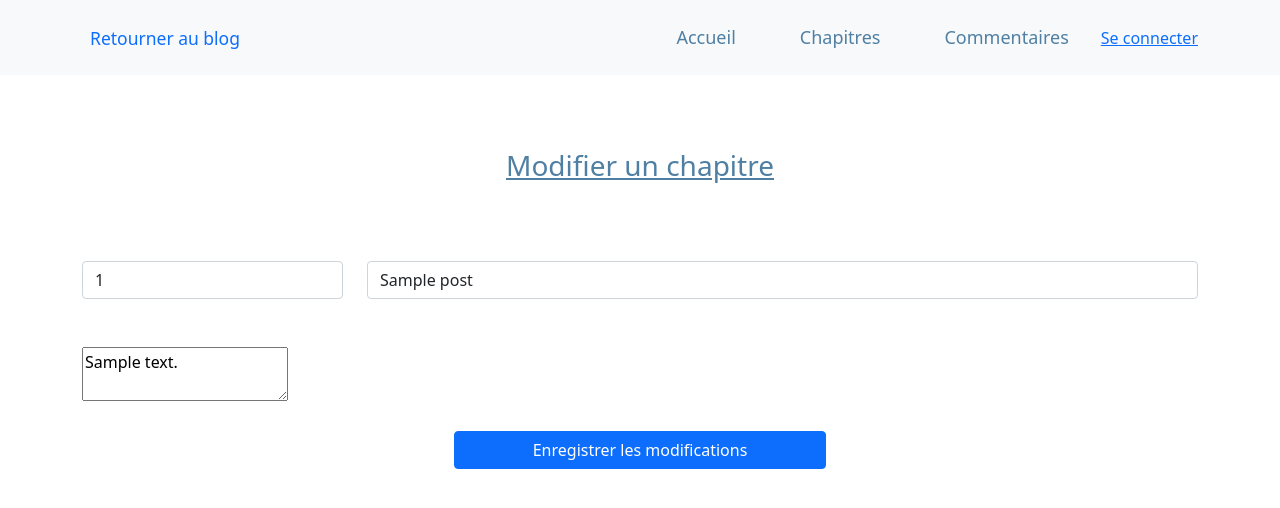
After one commit to claviale/OC-dwj-projet4, a PHP site: template view/backend/editChapter.php in a window 1280 px wide. The commit adds this page. Shown: the top 508 px of the page. Run offline with PHP 8.4, Linux system fonts and the light colour scheme; the template is opened without the code that fills it: most values are stand-ins (such as "Sample title", 1, 10 or a date in 2020); some libraries are stand-ins or nearby versions.

Commit message:
Backend : ajout et suppression de chapitre

```diff
--- a/view/backend/admin.php
+++ b/view/backend/admin.php
@@ -10,7 +10,7 @@
             </div>
             <div class="col-12">
                 <p class="my-3">Bienvenue dans l'espace administration, retrouvez ici toutes les fonctionnalités de votre blog :</p>
-                <button type="button" class="btn btn-outline-primary col-7 my-3">Gestion des chapitres</button>
+                <a href="index.php?action=chaptersView"><button type="button" class="btn btn-outline-primary col-7 my-3">Gestion des chapitres</button></a>
                 <button type="button" class="btn btn-outline-primary col-7 my-3">Gestion des commentaires</button>
             </div>
         </div>
--- /dev/null
+++ b/view/backend/editChapter.php
@@ -0,0 +1,45 @@
+<?php $title = "Modifier le chapitre"; ?>
+
+<?php ob_start(); ?>
+
+<div class="container">
+        <div class="row">
+            <div class="col mx-auto mt-4 text-center">
+                <h3><u>Modifier un chapitre</u></h3>
+            </div>
+        </div>
+</div>
+
+
+<form action="index.php?action=editChapter" method="post" class="container">
+    <div class="form-group row my-5">
+            <div class="col-3">
+                <input type="text" class="form-control" name="id" placeholder="Numéro du chapitre" value="<?= htmlspecialchars($post["id"]) ?>">
+            </div>
+            <div class="col-9">
+                <input type="text" class="form-control" name="title" placeholder="Titre du chapitre" value="<?= htmlspecialchars($post["title"]) ?>">
+            </div>
+    </div>
+
+
+    <div class="form-group">
+        <div class="row">
+            <div class="col-12 mx-auto">
+                <textarea id="basic-example" placeholder="Contenu du chapitre" name="content"><?= $post["content"] ?></textarea>
+            </div>
+        </div>
+        <div class="row col-4 mx-auto">
+            <button type="submit" class="btn btn-primary my-4">Enregistrer les modifications</button>
+        </div>
+
+    </div>
+</form>
+
+
+
+
+
+
+<?php $content = ob_get_clean(); ?>
+
+<?php require("templateBack.php"); ?>
--- a/view/backend/templateBack.php
+++ b/view/backend/templateBack.php
@@ -22,6 +22,22 @@
         <script src="https://code.jquery.com/jquery-3.2.1.slim.min.js" integrity="sha384-KJ3o2DKtIkvYIK3UENzmM7KCkRr/rE9/Qpg6aAZGJwFDMVNA/GpGFF93hXpG5KkN" crossorigin="anonymous"></script>
         <script src="https://cdnjs.cloudflare.com/ajax/libs/popper.js/1.12.9/umd/popper.min.js" integrity="sha384-ApNbgh9B+Y1QKtv3Rn7W3mgPxhU9K/ScQsAP7hUibX39j7fakFPskvXusvfa0b4Q" crossorigin="anonymous"></script>
         <script src="https://cdn.jsdelivr.net/npm/bootstrap@5.1.3/dist/js/bootstrap.bundle.min.js" integrity="sha384-ka7Sk0Gln4gmtz2MlQnikT1wXgYsOg+OMhuP+IlRH9sENBO0LRn5q+8nbTov4+1p" crossorigin="anonymous"></script>
-
+        <script src="https://cdn.tiny.cloud/1/00aj8vzsahyxwzkzmmoccqgabppa9i90zwth0ixy6us7789v/tinymce/6/tinymce.min.js" referrerpolicy="origin"></script>
+        <script>
+            tinymce.init({
+            selector: 'textarea#basic-example',
+            height: 500,
+            menubar: false,
+            plugins: [
+            'advlist', 'autolink', 'lists', 'link', 'image', 'charmap', 'preview',
+            'anchor', 'searchreplace', 'visualblocks', 'code', 'fullscreen',
+            'insertdatetime', 'media', 'table', 'code', 'help', 'wordcount'],
+            toolbar: 'undo redo | blocks | ' +
+            'bold italic backcolor | alignleft aligncenter ' +
+            'alignright alignjustify | bullist numlist outdent indent | ' +
+            'removeformat | help',
+            content_style: 'body { font-family:Helvetica,Arial,sans-serif; font-size:16px }'
+        });
+        </script>
     </body>
 </html>
--- a/view/frontend/listPostView.php
+++ b/view/frontend/listPostView.php
@@ -28,7 +28,7 @@ while ($data = $posts->fetch())
                 </h3>
 
                 <p>
-                    <?= nl2br(htmlspecialchars($data["content"])) ?>
+                    <?= nl2br($data["content"]) ?>
                     <br />
                     <em><a href="index.php?action=post&amp;id=<?= $data["id"] ?>">Commentaires</a></em>
                 </p>
--- a/view/frontend/postView.php
+++ b/view/frontend/postView.php
@@ -27,7 +27,7 @@
                         <em>le <?= $post["creation_date_fr"] ?></em>
                     </h3>
                     <p>
-                        <?= nl2br(htmlspecialchars($post["content"])) ?>
+                        <?= nl2br($post["content"]) ?>
                     </p>
                 </div>
 
```
Also changed, not shown: index.php (+30 -0 lines), model/PostManager.php (+29 -0 lines), view/backend/chapters.php (+31 -10 lines), view/backend/createChapter.php (added, +45 -0 lines).
